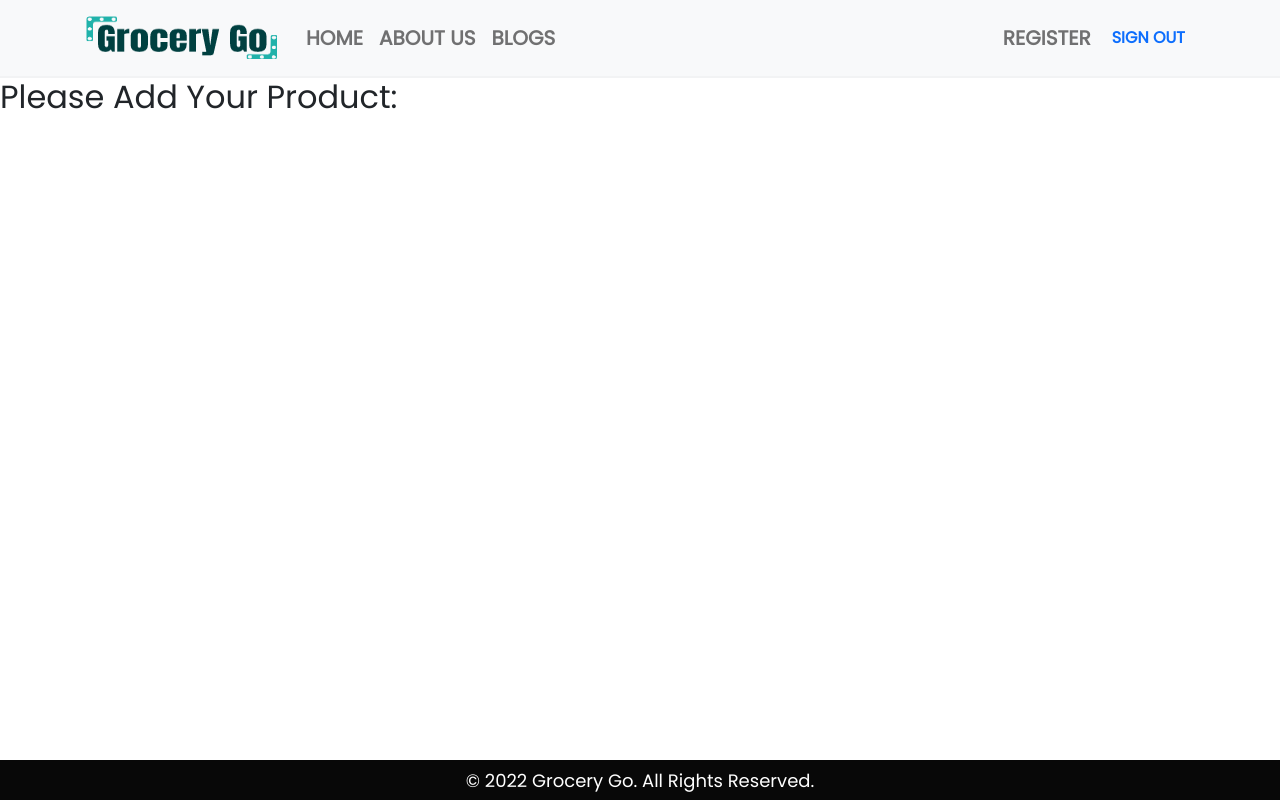
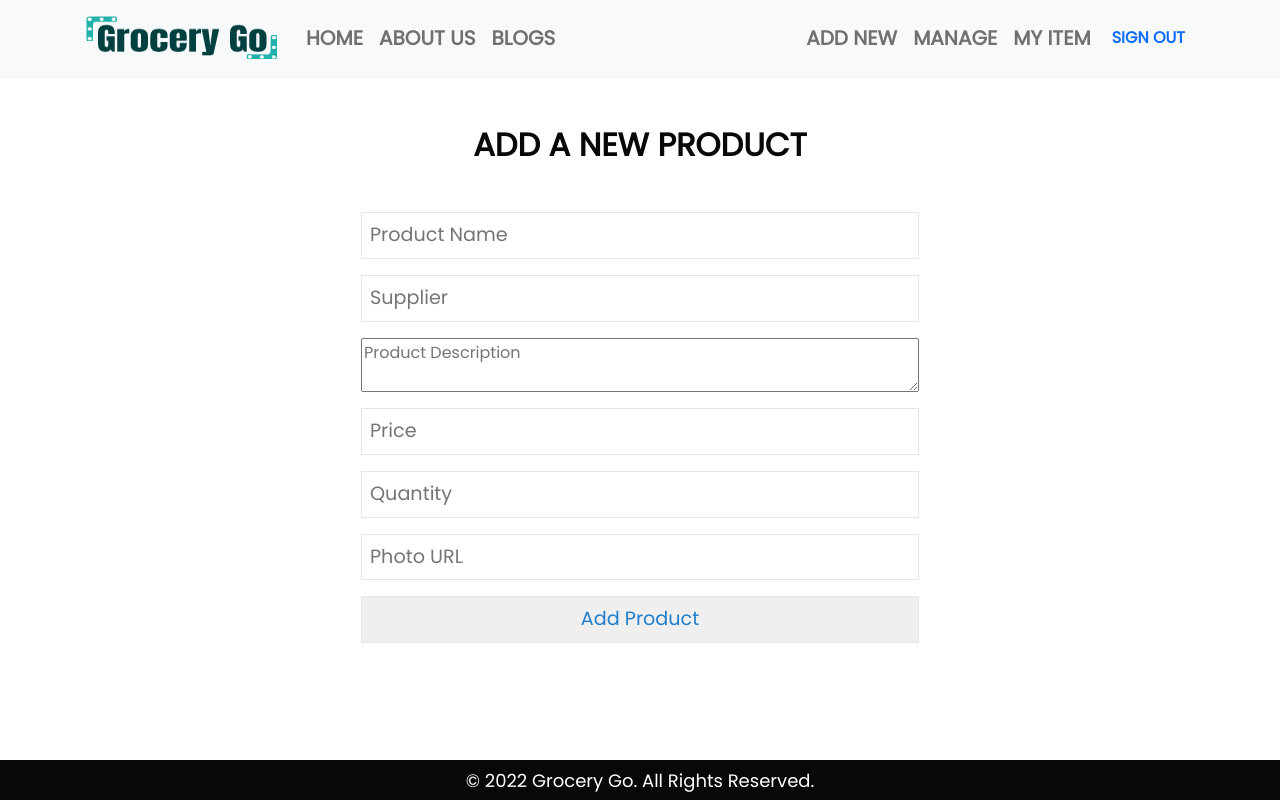
Before and after one commit to prokhairul/grocery-go-client, a React (Create React App) app: page /add in a window 1280 px wide. Built offline with nearby package versions, Linux system fonts and the light colour scheme; no server answers; sample sign-in values are in the browser's storage.

Commit message:
manage Item page done

```diff
--- a/package.json
+++ b/package.json
@@ -13,6 +13,7 @@
     "react-dom": "^18.1.0",
     "react-firebase-hooks": "^5.0.3",
     "react-helmet": "^6.1.0",
+    "react-hook-form": "^7.30.0",
     "react-router-dom": "^6.3.0",
     "react-scripts": "^2.1.3",
     "react-toastify": "^9.0.1",
--- a/src/Pages/AddProduct/AddProduct.css
+++ b/src/Pages/AddProduct/AddProduct.css
@@ -0,0 +1,7 @@
+.add-new-title {
+    text-align: center;
+    text-transform: uppercase;
+    font-weight: 600;
+    color: #080808;
+    margin-bottom: 30px;
+}
--- a/src/Pages/AddProduct/AddProduct.js
+++ b/src/Pages/AddProduct/AddProduct.js
@@ -1,15 +1,45 @@
 import React from 'react';
+import { useForm } from "react-hook-form";
 import './AddProduct.css'
 
 const AddProduct = () => {
+    const { register, handleSubmit } = useForm();
+    const onSubmit = data => {
 
+        const url = `http://localhost:5000/product`;
+        fetch(url, {
+            method: 'POST',
+            headers: {
+                'content-type': 'application/json'
+            },
+            body: JSON.stringify(data)
+        })
+            .then(res => res.json())
+            .then(result => { })
+
+
+
+    };
 
 
     return (
 
+        <div className='container'>
 
-        <div>
-            <h2>Please Add Your Product: </h2>
+            <h2 className='text-center mt-5 mb-5 add-new-title'>Add a new Product </h2>
+            <div className='form-field'>
+                <form className='d-flex flex-column w-50 m-auto' onSubmit={handleSubmit(onSubmit)}>
+                    <input className='mb-3' placeholder='Product Name' {...register("name", { required: true, maxLength: 100 })} />
+                    <input className='mb-3' placeholder='Supplier' {...register("supplier")} />
+                    <textarea className='mb-3' placeholder='Product Description' {...register("description")} />
+                    <input className='mb-3' placeholder='Price' type="number" {...register("price",)} />
+                    <input className='mb-3' placeholder='Quantity' type="number" {...register("quantity")} />
+                    <input className='mb-3' placeholder='Photo URL' {...register("img")} />
+                    <input type="submit" value="Add Product" />
+                </form>
+            </div>
+
+
         </div>
 
 
--- a/src/Pages/Home/Products/Products.js
+++ b/src/Pages/Home/Products/Products.js
@@ -26,7 +26,7 @@ const Products = () => {
                 <h2 className='products-title'> Our Popular Products </h2>
                 <div className='products-container'>
                     {
-                        products.map(product => <Product
+                        products.slice(0, 6).map(product => <Product
 
                             key={product._id}
                             product={product}
--- a/src/Pages/Login/Login/Login.js
+++ b/src/Pages/Login/Login/Login.js
@@ -53,6 +53,10 @@ const Login = () => {
         }
     }
 
+    const navigateRegister = () => {
+        navigate('/register')
+    }
+
     return (
         <div className='container login-main'>
             <div className='login-form'>
@@ -68,6 +72,7 @@ const Login = () => {
                 </Form>
                 <div className='reset-section'>
                     <p>Forget Your Password? <button onClick={resetPassword} className='btn btn-link text-primary pe-auto text-decoration-none' >Reset Password</button> </p>
+                    <p>New to Grocery Go? <button onClick={navigateRegister} className='btn btn-link text-primary pe-auto text-decoration-none' >Register Now</button> </p>
                     <SocialLogin></SocialLogin>
                 </div>
             </div>
--- /dev/null
+++ b/src/Pages/ManageProduct/Manage.css
@@ -0,0 +1,30 @@
+.manage-products {
+    display: grid;
+    grid-template-columns: repeat(5, 1fr);
+}
+
+.list-group-item {
+    margin: 5px;
+    width: 200px;
+}
+
+.list-group-item .btn {
+    padding: 0px 10px 0px 10px;
+}
+
+.manage-title {
+    text-align: center;
+    text-transform: uppercase;
+    font-weight: 600;
+    color: #080808;
+    margin: 50px 0px 30px 0px;
+}
+
+
+/* Responsive Design  */
+
+@media only screen and (max-width: 576px) {
+    .manage-products {
+        overflow: scroll;
+    }
+}
--- /dev/null
+++ b/src/Pages/ManageProduct/Manage.js
@@ -0,0 +1,42 @@
+import React from 'react';
+import { ListGroup, Table } from 'react-bootstrap';
+import './Manage.css'
+
+const Manage = ({ product }) => {
+
+    const { _id, name, description, price, quantity, supplier, img } = product;
+
+
+    return (
+        <div className='manage-products'>
+            <div>
+                <ListGroup>
+                    <ListGroup.Item>{name}</ListGroup.Item>
+                </ListGroup>
+            </div>
+
+            <div>
+                <ListGroup>
+                    <ListGroup.Item>{price} ৳</ListGroup.Item>
+                </ListGroup>
+            </div>
+            <div>
+                <ListGroup>
+                    <ListGroup.Item>{supplier}</ListGroup.Item>
+                </ListGroup>
+            </div>
+            <div>
+                <ListGroup>
+                    <ListGroup.Item>{quantity} Piece</ListGroup.Item>
+                </ListGroup>
+            </div>
+            <div>
+                <ListGroup>
+                    <ListGroup.Item> <button className='btn btn-secondary'>Delete</button></ListGroup.Item>
+                </ListGroup>
+            </div>
+        </div>
+    );
+};
+
+export default Manage;
--- a/src/Pages/ManageProduct/ManageProduct.js
+++ b/src/Pages/ManageProduct/ManageProduct.js
@@ -1,34 +1,22 @@
 import React from 'react';
-import { Table } from 'react-bootstrap';
-import './ManageProduct.css'
+import useProducts from '../../hooks/useProducts'
+import Manage from '../ManageProduct/Manage'
+import './Manage.css'
 
 const ManageProduct = () => {
+    const [products] = useProducts();
+
     return (
         <div className='container'>
 
-            <h2 style={{ marginTop: '50px', marginBottom: '50px' }} >Manage Your Product </h2>
+            <h2 className='manage-title' >Manage Your Product </h2>
 
-            <div>
-                <Table responsive>
-                    <thead>
-                        <tr>
-                            <th>#</th>
-                            {Array.from({ length: 8 }).map((_, index) => (
-                                <th key={index}>Table heading</th>
-                            ))}
-                        </tr>
-                    </thead>
-                    <tbody>
-                        <tr>
-                            <td>1</td>
-                            {Array.from({ length: 8 }).map((_, index) => (
-                                <td key={index}>Table cell {index}</td>
-                            ))}
-                        </tr>
-                    </tbody>
-                </Table>
-            </div>
-
+            {
+                products.map(product => <Manage
+                    key={product._id}
+                    product={product}
+                ></Manage>)
+            }
         </div>
     );
 };
--- a/src/Pages/Shared/Header/Header.js
+++ b/src/Pages/Shared/Header/Header.js
@@ -38,7 +38,13 @@ const Header = () => {
                             <Nav.Link as={Link} to="blogs">Blogs</Nav.Link>
                         </Nav>
                         <Nav>
-                            <Nav.Link as={Link} to="register">Register</Nav.Link>
+                            {
+                                user && <>
+                                    <Nav.Link as={Link} to="/add">Add New</Nav.Link>
+                                    <Nav.Link as={Link} to="/manageinventory">Manage</Nav.Link>
+                                    <Nav.Link as={Link} to="/myitem">MY Item</Nav.Link>
+                                </>
+                            }
 
                             {
                                 user ?
--- /dev/null
+++ b/src/hooks/useProducts.js
@@ -0,0 +1,16 @@
+import React, { useEffect, useState } from 'react';
+
+const useProducts = () => {
+
+    const [products, setProducts] = useState([]);
+
+    useEffect(() => {
+        fetch('http://localhost:5000/product')
+            .then(res => res.json())
+            .then(data => setProducts(data))
+    }, [])
+
+    return [products]
+};
+
+export default useProducts;
```
Also changed, not shown: src/Pages/ManageProduct/ManageProduct.css (deleted), 1 other file (tests, documents, lock files or other folders).
